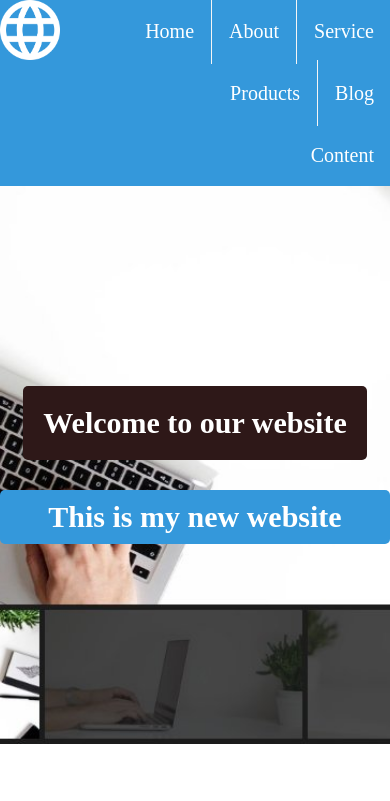
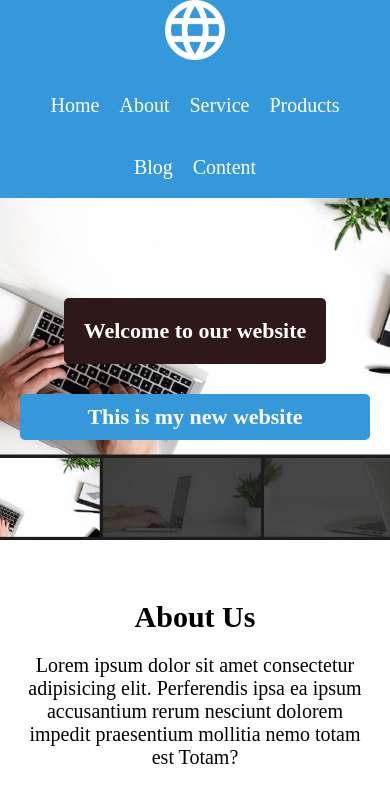
Before and after one commit to Mdhasan112/CSS-practise-project, a plain HTML site: page index.html in a window 390 px wide. Shown: the top 801 px of the page. Drawn offline with Linux system fonts and the light colour scheme.

Commit message:
responsive

```diff
--- /dev/null
+++ b/css/responsive.css
@@ -0,0 +1,60 @@
+@media (max-width:1100px) {
+    .fixed-width {
+        width: 100%;
+        max-width: 100%;
+        margin: auto;
+        padding-left: 20px;
+        padding-right: 20px;
+        box-sizing: border-box;
+    }
+}
+@media (max-width:806px) {
+    .header {
+        padding: 0px 20px;
+    }
+    .header-left {
+        width: 100%;
+        text-align: center;
+    }
+    .header-left img {
+        padding-bottom: 10px;
+    }
+    .header-right {
+        width: 100%;
+        text-align: center;
+    }
+    .header-right ul {
+        text-align: center;
+    }
+}
+@media (max-width:616px) {
+    .header-right ul li a {
+        padding: 0 10px;
+        border-right: none;
+    }
+    .banner {
+        padding: 150px 0;
+    }
+}
+@media (max-width:616px) {
+    .banner {
+        padding: 100px 0;
+    }
+    .banner-caption h2 {
+        font-size: 22px;
+    }
+    .banner-caption h1 {
+        font-size: 22px;
+    }
+    .service-item {
+        width: 100%;
+        margin-top: 10px;
+        margin-bottom: 10px;
+    }
+    .blog-left-content {
+        width: 100%;
+    }
+    .blog-right-notification {
+        width: 100%;
+    }
+}
--- a/index.html
+++ b/index.html
@@ -7,6 +7,7 @@
     <title>Document</title>
     <link rel="stylesheet" href="https://cdnjs.cloudflare.com/ajax/libs/font-awesome/6.0.0-beta3/css/all.min.css">
     <link rel="stylesheet" href="style.css">
+    <link rel="stylesheet" href="./css/responsive.css">
 </head>
 <body>
     <div class="header clearfix">
```
